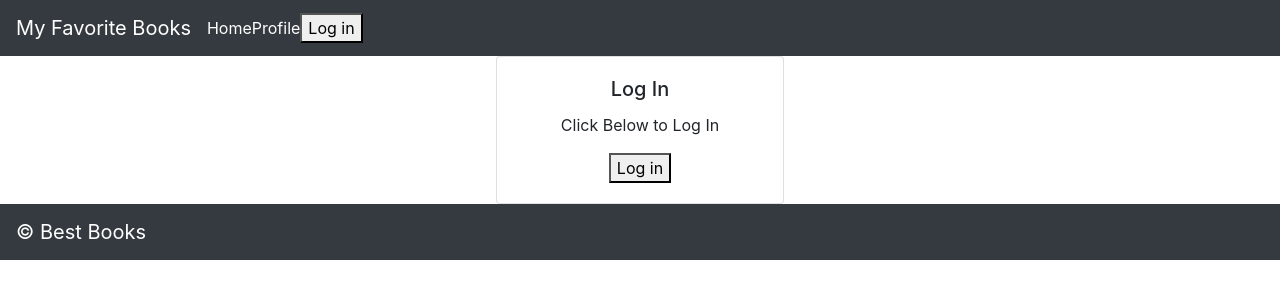
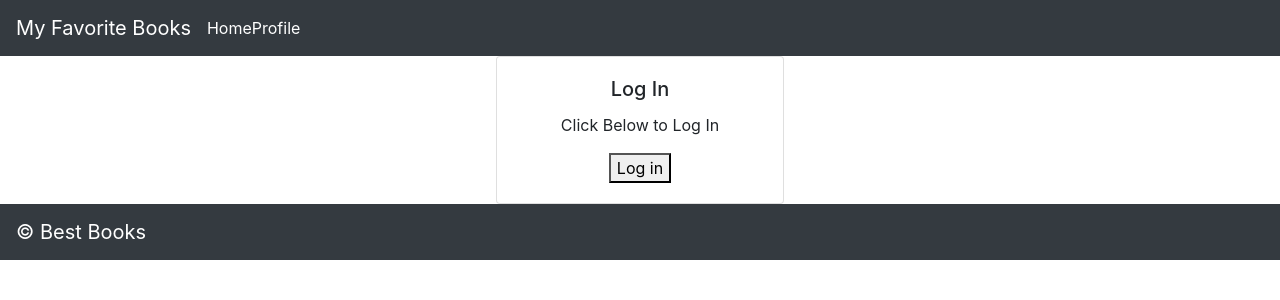
Before and after one commit to MariamAlshammari/can-of-books-frontend, a React (Create React App) app: page / in a window 1280 px wide. Shown: the top 300 px of the page. Built offline with nearby package versions, Linux system fonts and the light colour scheme.

Commit message:
lab11edit

```diff
--- a/src/Header.js
+++ b/src/Header.js
@@ -8,7 +8,7 @@ import {withAuth0} from '@auth0/auth0-react';
 import LogoutButton from './components/LogoutButton';
 class Header extends React.Component {
   render() {
-    const {user,isAuthenticated}=this.props.auth0;
+    // const isAuthenticated=this.props.auth0.isAuthenticated;
 
 
     return(
@@ -18,9 +18,15 @@ class Header extends React.Component {
         <Link to="/">Home</Link>
         <Link to="/profile">Profile</Link>
         {/* TODO: if the user is logged in, render the `LogoutButton` - if the user is logged out, render the `LoginButton` */}
-        {
+        {this.props.auth0.isAuthenticated &&
+
+<LogoutButton/>
+
+}
+
+        {/* {
   isAuthenticated ? <LogoutButton/> : <LoginButton/>
-}
+} */}
       </Navbar>
     );
   }
```
